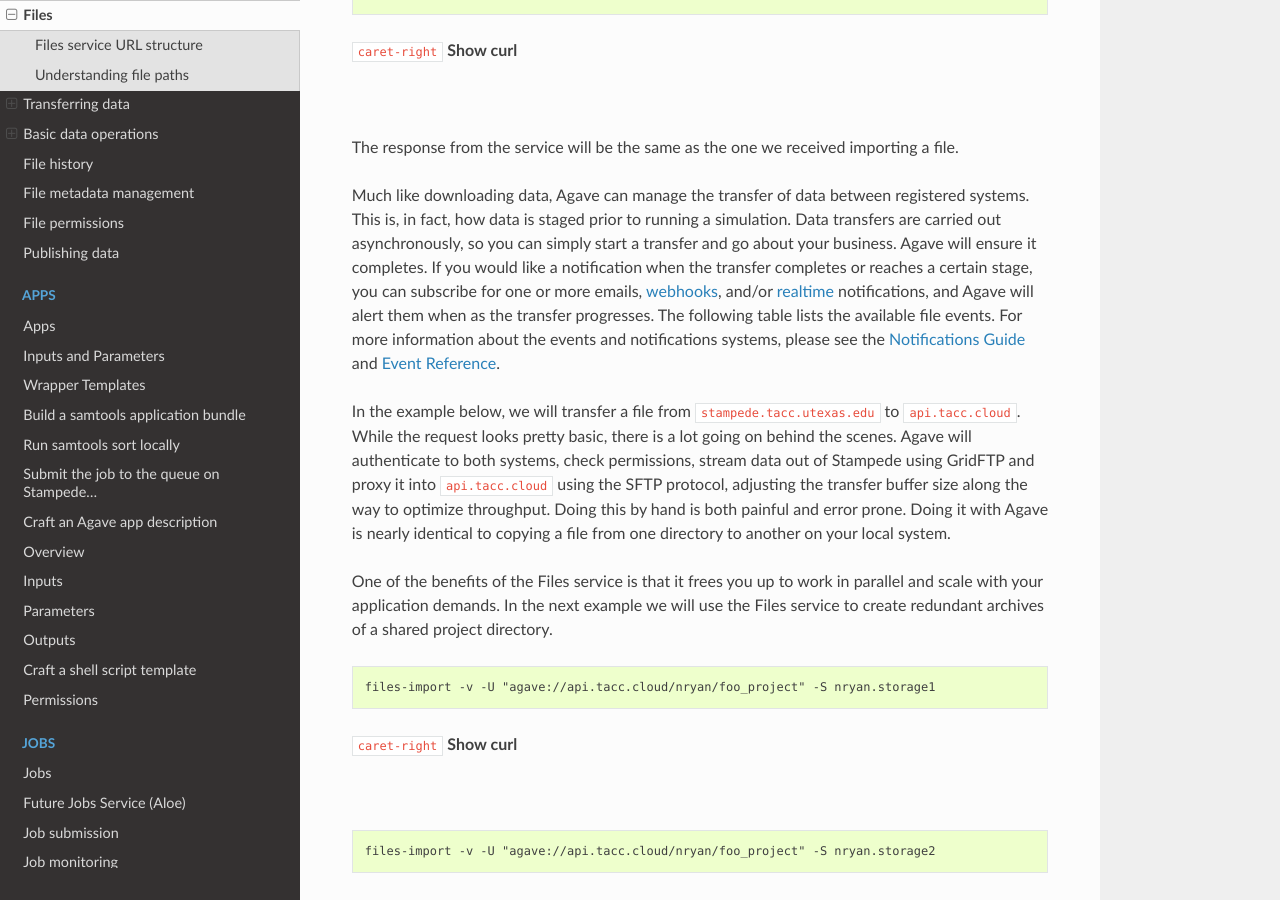
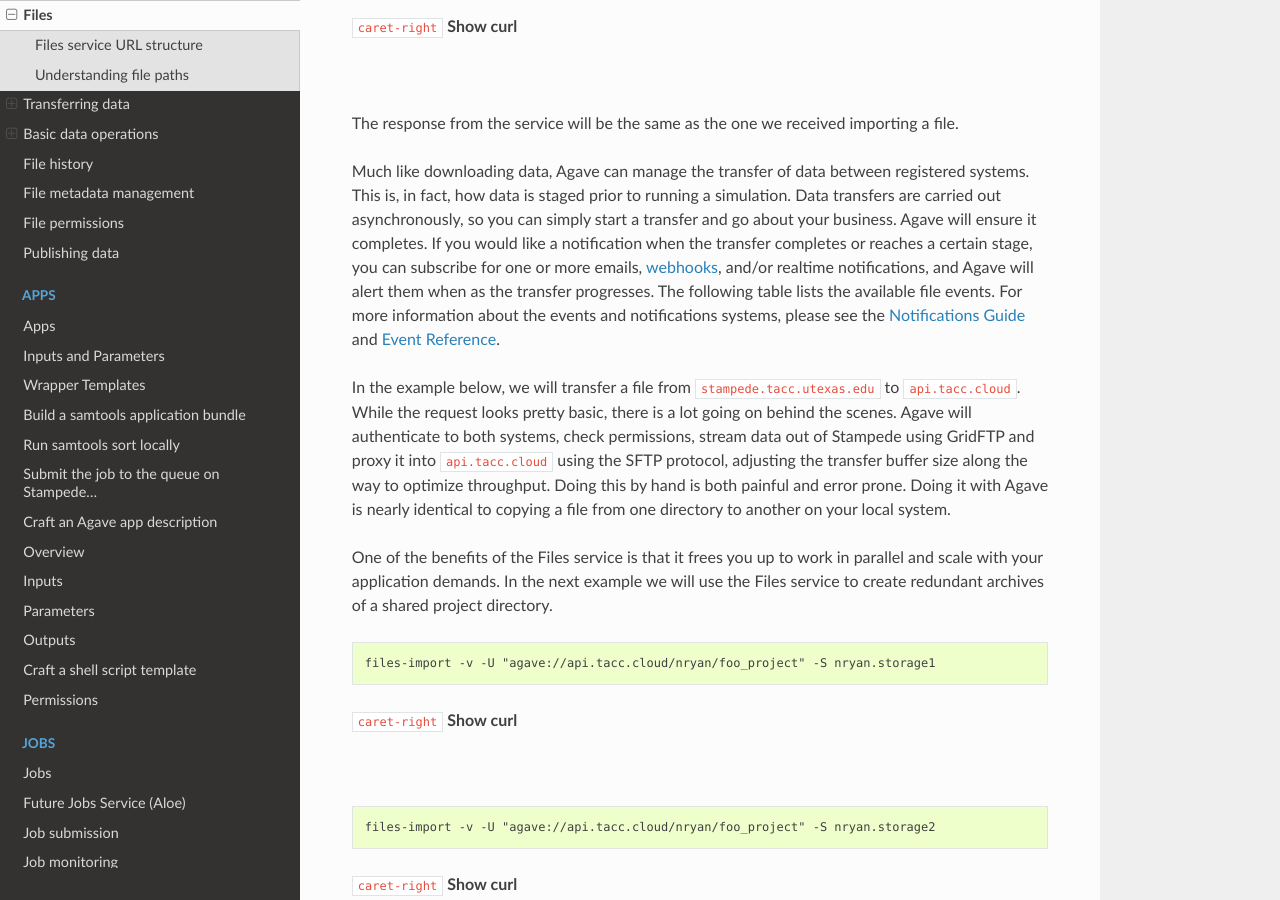
Before and after one commit to TACC-Cloud/agave-docs, a Sphinx documentation site: the page built from docs/agave/guides/files/introduction.rst, in a window 1280 px wide and 900 px high, scrolled down 5636 px. Built offline with Sphinx 7.4.7 and the Read the Docs theme 2.0.0, drawn with Linux system fonts in a browser that asks for light colours; cross-references to code outside the pages are shown as plain code; part of the change alters nothing that is shown; some of the changed text lies outside the part shown.

```diff
--- a/docs/agave/guides/files/introduction.rst
+++ b/docs/agave/guides/files/introduction.rst
@@ -91,7 +91,7 @@ One powerful, but potentially confusing feature of Agave is its support for virt
    </table>
 |
 
-``homeDir`` specifies the path, relative to ``rootDir``\ , that Agave should use for relative paths. Since Agave is stateless, there is no concept of a current working directory. Thus, when you specify a path to Agave that does not begin with a ``/``\ , Agave will always prefix the path with the value of ``homeDir``. The following table gives several examples of how different combinations of ``rootDir``\ , ``homeDir``\ , and URL paths will be resolved by Agave. For a deeper dive into this subject, please see the :raw-html-m2r:`<a href="#understanding-agave-file-paths" title="Understanding Agave File Paths">Understanding Agave File Paths</a>` section.
+``homeDir`` specifies the path, relative to ``rootDir``\ , that Agave should use for relative paths. Since Agave is stateless, there is no concept of a current working directory. Thus, when you specify a path to Agave that does not begin with a ``/``\ , Agave will always prefix the path with the value of ``homeDir``. The following table gives several examples of how different combinations of ``rootDir``\ , ``homeDir``\ , and URL paths will be resolved by Agave.
 
 
 .. raw:: html
@@ -388,7 +388,7 @@ Transferring data between systems
 
 The response from the service will be the same as the one we received importing a file.
 
-Much like downloading data, Agave can manage the transfer of data between registered systems. This is, in fact, how data is staged prior to running a simulation. Data transfers are carried out asynchronously, so you can simply start a transfer and go about your business. Agave will ensure it completes. If you would like a notification when the transfer completes or reaches a certain stage, you can subscribe for one or more emails, :raw-html-m2r:`<a href="http://webhooks.org" title="Webhooks" target="_blank">webhooks</a>`\ , and/or :raw-html-m2r:`<a href="#reatime-notifications" title="Realtime Notifications">realtime</a>` notifications, and Agave will alert them when as the transfer progresses. The following table lists the available file events. For more information about the events and notifications systems, please see the :raw-html-m2r:`<a href="#notifications" title="Notifications Guide" target="_blank">Notifications Guide</a>` and :raw-html-m2r:`<a href="#event-reference" title="Event Reference" target="_blank">Event Reference</a>`.
+Much like downloading data, Agave can manage the transfer of data between registered systems. This is, in fact, how data is staged prior to running a simulation. Data transfers are carried out asynchronously, so you can simply start a transfer and go about your business. Agave will ensure it completes. If you would like a notification when the transfer completes or reaches a certain stage, you can subscribe for one or more emails, :raw-html-m2r:`<a href="http://webhooks.org" title="Webhooks" target="_blank">webhooks</a>`\ , and/or realtime notifications, and Agave will alert them when as the transfer progresses. The following table lists the available file events. For more information about the events and notifications systems, please see the :raw-html-m2r:`<a href="#notifications" title="Notifications Guide" target="_blank">Notifications Guide</a>` and :raw-html-m2r:`<a href="#event-reference" title="Event Reference" target="_blank">Event Reference</a>`.
 
 In the example below, we will transfer a file from ``stampede.tacc.utexas.edu`` to ``api.tacc.cloud``. While the request looks pretty basic, there is a lot going on behind the scenes. Agave will authenticate to both systems, check permissions, stream data out of Stampede using GridFTP and proxy it into ``api.tacc.cloud`` using the SFTP protocol, adjusting the transfer buffer size along the way to optimize throughput. Doing this by hand is both painful and error prone. Doing it with Agave is nearly identical to copying a file from one directory to another on your local system.
 
```
